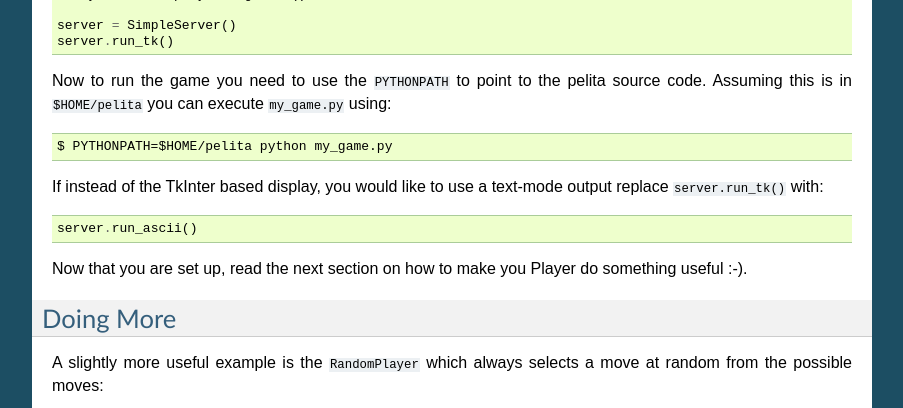
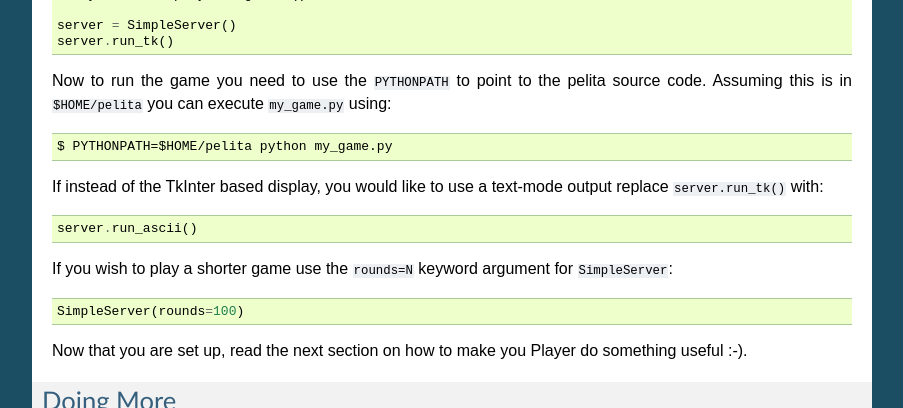
Before and after one commit to ASPP/pelita, a Sphinx documentation site: the page built from doc/source/writing_player.rst, in a window 1280 px wide and 900 px high, scrolled down 1830 px, cut to the strip 0-408 px from the top of the window. Shown: the whole strip, without its empty margins (198-1101 px from the left). Built offline with Sphinx 7.4.7, drawn with Linux system fonts in a browser that asks for light colours; the version number could not be read and is left out.

Commit message:
DOC/ENH: how to play with less rounds

```diff
--- a/doc/source/writing_player.rst
+++ b/doc/source/writing_player.rst
@@ -74,6 +74,10 @@ output replace ``server.run_tk()`` with::
 
     server.run_ascii()
 
+If you wish to play a shorter game use the ``rounds=N`` keyword argument for
+``SimpleServer``::
+
+    SimpleServer(rounds=100)
 
 Now that you are set up, read the next section on how to make you Player do
 something useful :-).
```
